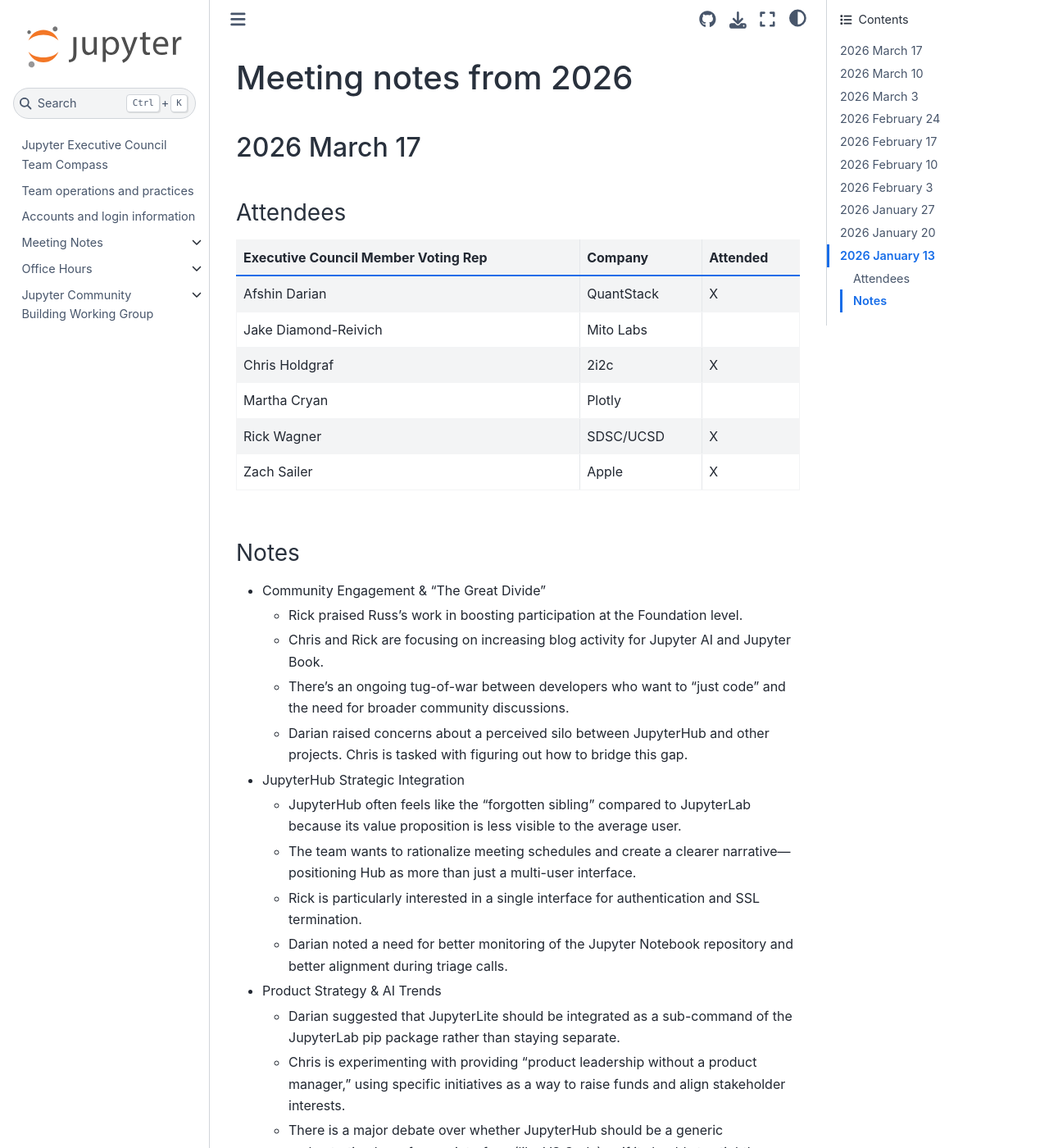
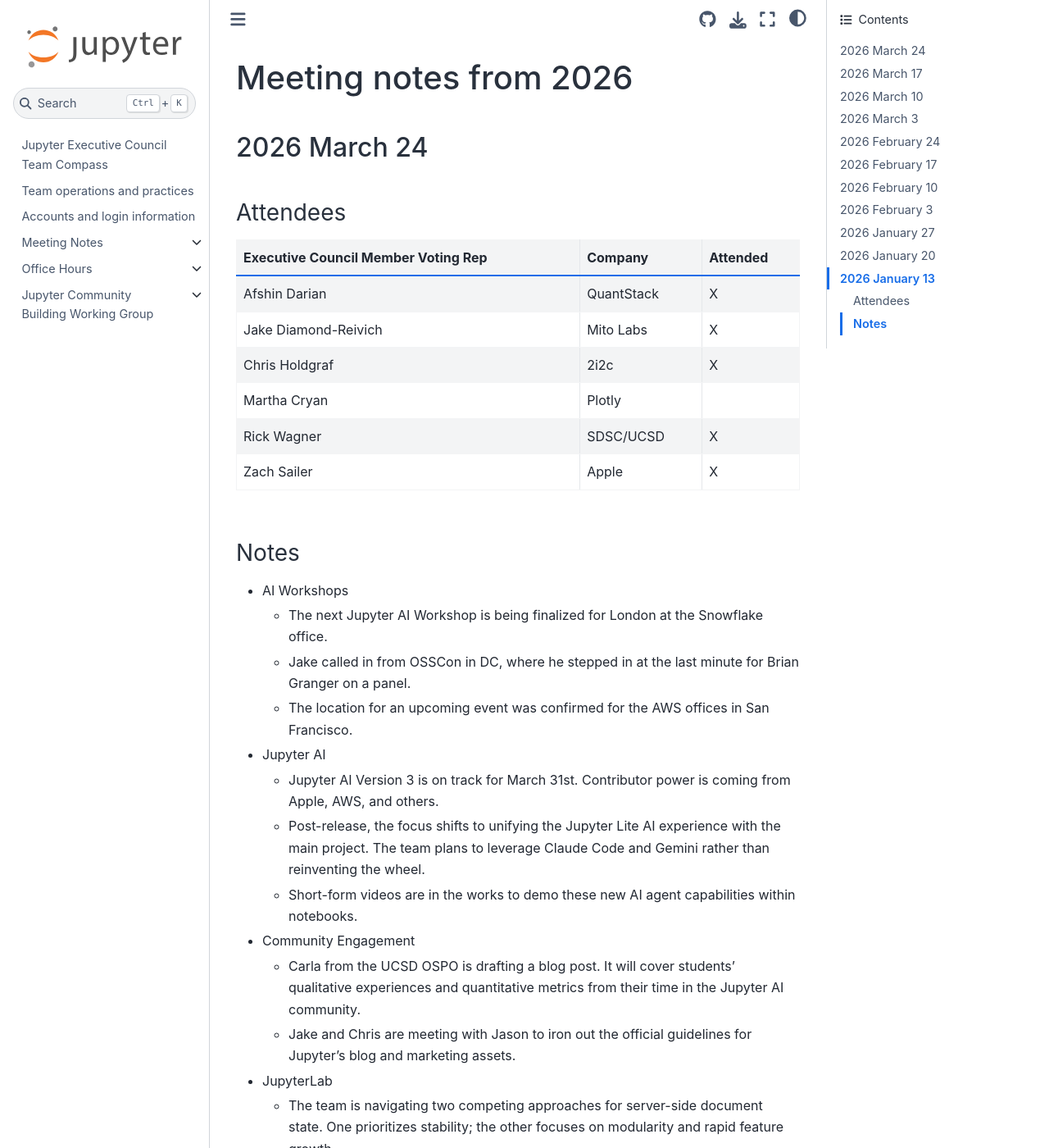
Before and after one commit to jupyter-governance/ec-team-compass, a Sphinx documentation site: the page built from docs/meeting_notes/2026.md, in a window 1280 px wide and 1400 px high. Shown: the whole window at 82% size. Built offline with Sphinx 7.4.7 and the Sphinx Book theme 1.1.4, drawn with Linux system fonts in a browser that asks for light colours; some of the changed text lies outside the part shown.

Commit message:
march 24 notes
Signed-off-by: Tom Slanda <jesus_slanda@yahoo.com>

```diff
--- a/docs/meeting_notes/2026.md
+++ b/docs/meeting_notes/2026.md
@@ -1,5 +1,36 @@
 # Meeting notes from 2026
 
+## 2026 March 24
+
+### Attendees
+
+| Executive Council Member Voting Rep  | Company | Attended |
+| ------------- | ------------- | ------------- |
+| Afshin Darian | QuantStack | X |
+| Jake Diamond-Reivich | Mito Labs | X |
+| Chris Holdgraf | 2i2c | X |
+| Martha Cryan | Plotly |  |
+| Rick Wagner | SDSC/UCSD | X |
+| Zach Sailer | Apple | X |
+
+### Notes
+
+* AI Workshops
+    * The next Jupyter AI Workshop is being finalized for London at the Snowflake office.
+    * Jake called in from OSSCon in DC, where he stepped in at the last minute for Brian Granger on a panel.
+    * The location for an upcoming event was confirmed for the AWS offices in San Francisco.
+* Jupyter AI
+    * Jupyter AI Version 3 is on track for March 31st. Contributor power is coming from Apple, AWS, and others.
+    * Post-release, the focus shifts to unifying the Jupyter Lite AI experience with the main project. The team plans to leverage Claude Code and Gemini rather than reinventing the wheel.
+    * Short-form videos are in the works to demo these new AI agent capabilities within notebooks.
+* Community Engagement
+    * Carla from the UCSD OSPO is drafting a blog post. It will cover students' qualitative experiences and quantitative metrics from their time in the Jupyter AI community.
+    * Jake and Chris are meeting with Jason to iron out the official guidelines for Jupyter’s blog and marketing assets.
+* JupyterLab
+    * The team is navigating two competing approaches for server-side document state. One prioritizes stability; the other focuses on modularity and rapid feature growth.
+    * Zach is meeting with devs to pull LightLLM from core dependencies following concerns about a supply chain attack in the LLM ecosystem.
+
+---
 ## 2026 March 17
 
 ### Attendees
```
